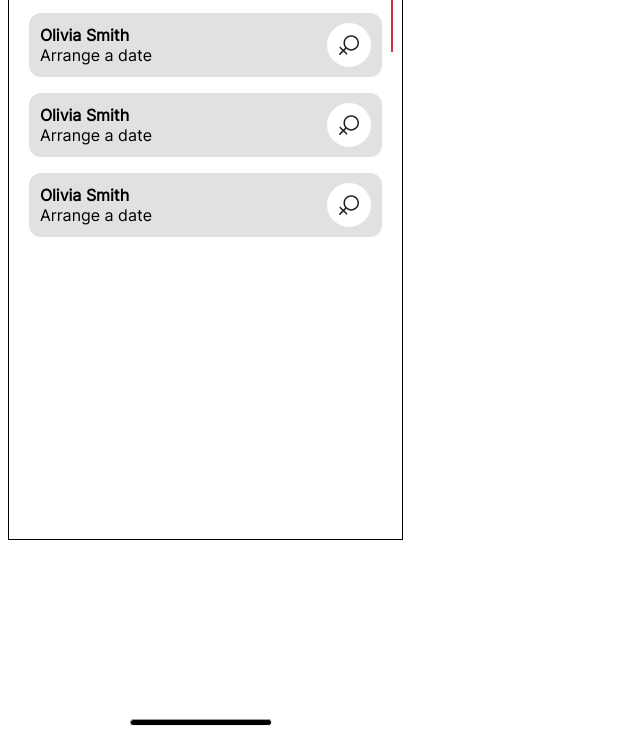
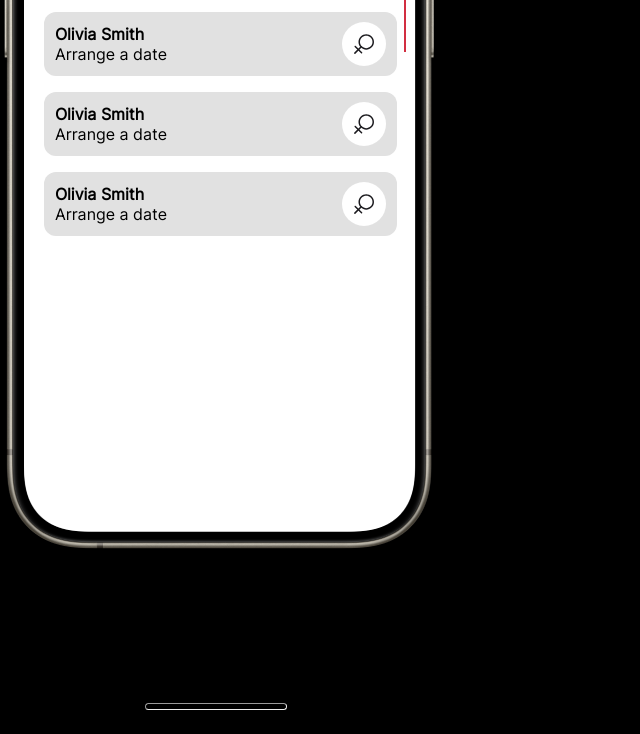
Before and after one commit to tiemouie01/Valentines-Day-Dates, a website built with webpack: page src/index.html in a window 1280 px wide. Shown: the part 322-1056 px from the top of the page, without its empty margins (0-640 px from the left). Built offline with nearby package versions, Linux system fonts and the light colour scheme.

Commit message:
Add frame for all UIs

```diff
--- a/src/index.html
+++ b/src/index.html
@@ -6,6 +6,12 @@
     <title>Valentines Day Dates</title>
   </head>
   <body>
+    <img
+      class="frame"
+      src="<%=require('./assets/img/iphone-frame.png')%>"
+      alt="Iphone 15 Pro Frame"
+    />
+    <div id="phone">
       <div class="header">
         <div class="status-bar">
           <div class="left">
@@ -230,5 +236,6 @@
       <div class="footer">
         <hr class="home-bar" />
       </div>
+    </div>
   </body>
 </html>
--- a/src/login.css
+++ b/src/login.css
@@ -10,6 +10,18 @@
 
 body {
   font-family: "Inter", sans-serif;
+  background: #000;
+}
+
+.frame {
+  position: absolute;
+  z-index: 0;
+  top: -24px;
+  left: -15px;
+}
+
+.dynamic-island {
+  opacity: 0;
 }
 
 #phone {
@@ -19,6 +31,8 @@ body {
   background: linear-gradient(#d22e41, #d1061e);
   color: #fff;
   padding-top: 8px;
+  margin-left: 1rem;
+  border-radius: 32px;
 }
 
 .status-bar {
@@ -27,6 +41,8 @@ body {
   align-items: center;
   color: #fff;
   background-color: #d22e41;
+  border-top-left-radius: 32px;
+  border-top-right-radius: 32px;
 }
 
 .status-bar > .left {
@@ -71,6 +87,7 @@ button {
   border-radius: 54px;
   background-color: #fff;
   font-weight: bold;
+  font-size: 16px;
   margin-top: 12rem;
   margin-left: 43px;
 }
--- a/src/script.js
+++ b/src/script.js
@@ -1 +1,5 @@
 import "./style.css"
+
+const showUi = function makeCellPhoneAppear(data) {
+
+}
--- a/src/signup.css
+++ b/src/signup.css
@@ -8,9 +8,26 @@
   src: url("./assets/fonts/KaushanScript-Regular.ttf");
 }
 
+@font-face {
+  font-family: "SF Pro";
+  src: url("./assets/fonts/SFPRODISPLAYREGULAR.ttf");
+}
+
 body {
   font-family: "Inter", sans-serif;
   font-weight: 600;
+  background: #000;
+}
+
+.frame {
+  position: absolute;
+  z-index: 0;
+  top: -24px;
+  left: -15px;
+}
+
+.dynamic-island {
+  opacity: 0;
 }
 
 #phone {
@@ -19,6 +36,8 @@ body {
   border: 1px solid black;
   background-color: #fff;
   color: #000;
+  margin-left: 1rem;
+  border-radius: 32px;
 }
 
 .header {
@@ -26,6 +45,8 @@ body {
   background-color: #d22e41;
   padding: 8px;
   height: 288px;
+  border-top-left-radius: 32px;
+  border-top-right-radius: 32px;
 }
 
 .status-bar {
@@ -48,6 +69,7 @@ body {
   display: flex;
   gap: 8px;
   margin-right: 2rem;
+  font-family: "SF Pro", sans-serif;
 }
 
 .create-account {
--- a/src/style.css
+++ b/src/style.css
@@ -3,18 +3,32 @@
   src: url("./assets/fonts/Inter-Regular.ttf");
 }
 
+.frame {
+  position: absolute;
+  z-index: 0;
+  top: -32px;
+  left: -16px;
+}
+
 body {
   font-family: "Inter", sans-serif;
+  background: #000;
+}
+
+#phone {
+  border-radius: 32px;
   height: 852px;
   width: 393px;
-  border: 1px solid black;
+  background: #fff;
+  margin-left: 1rem;
 }
-
 .header {
   color: #fff;
   background-color: #d22e41;
   padding: 8px;
   height: 130px;
+  border-top-left-radius: 32px;
+  border-top-right-radius: 32px;
 }
 
 .status-bar {
@@ -35,6 +49,10 @@ body {
   display: flex;
   gap: 8px;
   margin-right: 2rem;
+}
+
+.dynamic-island {
+  display: none;
 }
 
 .heading {
@@ -84,8 +102,8 @@ body {
 
 .footer {
   position: absolute;
-  bottom: -32%;
-  left: 130px;
+  bottom: -30%;
+  left: 145px;
 }
 
 .home-bar {
@@ -104,5 +122,9 @@ body {
 
   position: absolute;
   top: 265px;
-  left: 292px;
+  left: 305px;
 }
+
+.visible {
+  display: block;
+}
```
Also changed, not shown: src/login.html (+5 -0 lines), src/signup.html (+5 -0 lines), src/assets/img/iphone-frame.png (added). Lines whose indentation alone changed are shown as unchanged.
